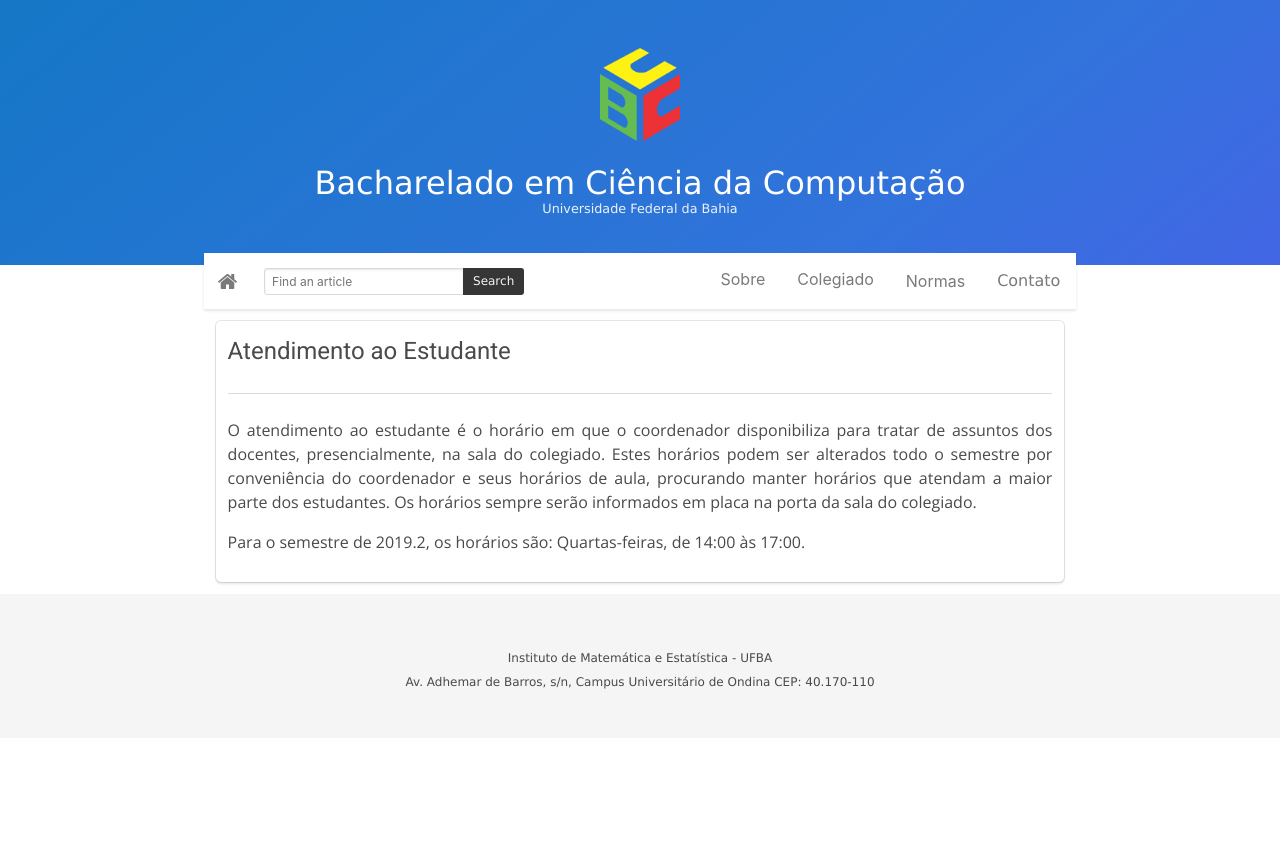
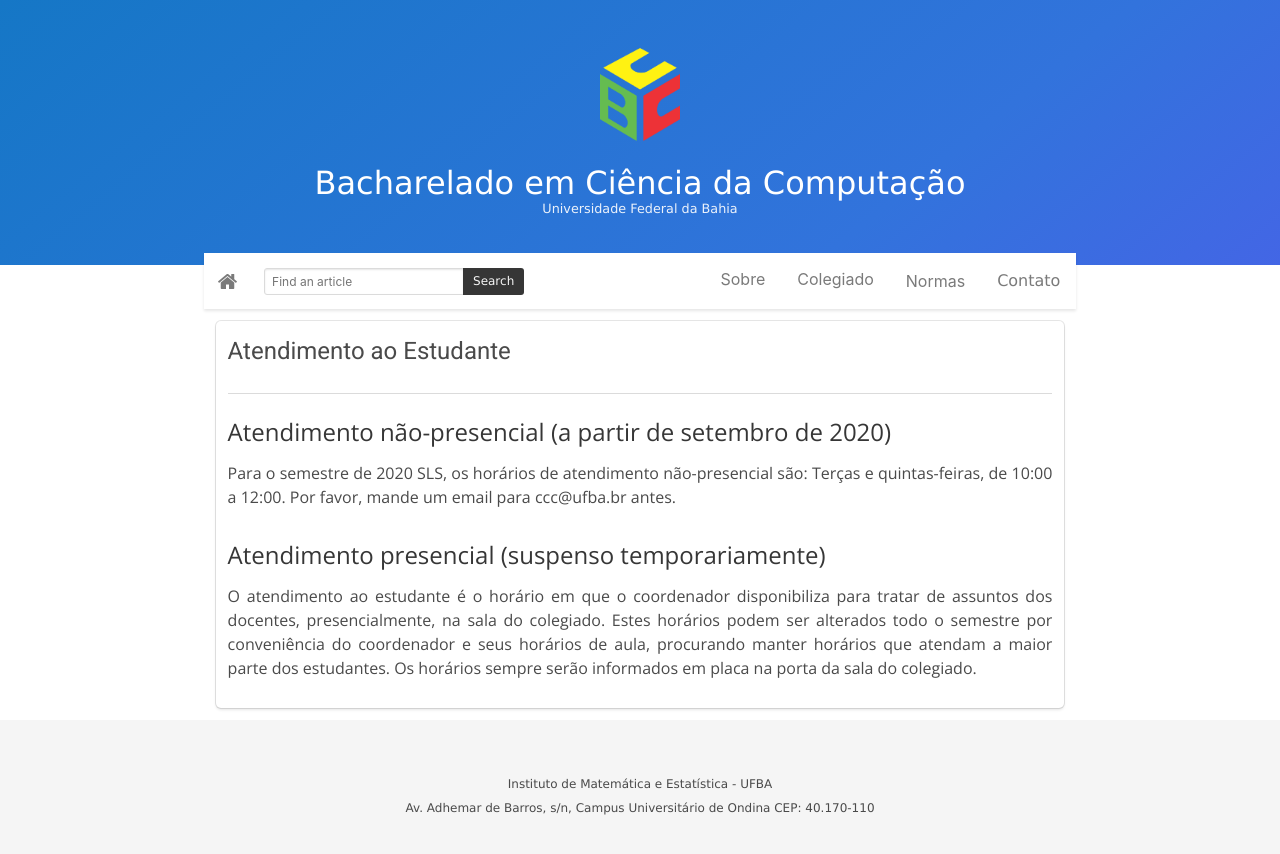
Before and after one commit to bcc-ufba/bcc-ufba.github.io, a Jekyll site: the page built from atendimento.markdown, in a window 1280 px wide. Shown: the top 854 px of the page. Built offline with Jekyll 4.4.1, drawn with Linux system fonts in a browser that asks for light colours.

Commit message:
Atualizando informação pós covid19
Atualizando informação sobre atendimento não presencial.

```diff
--- a/atendimento.markdown
+++ b/atendimento.markdown
@@ -3,9 +3,11 @@
 title: Atendimento ao Estudante
 ---
 
+### Atendimento não-presencial (a partir de setembro de 2020)
 
+Para o semestre de 2020 SLS, os horários de atendimento não-presencial são: Terças e quintas-feiras, de 10:00 a 12:00. Por favor, mande um email para ccc@ufba.br antes.
+
+### Atendimento presencial (suspenso temporariamente)
 
 O atendimento ao estudante é o horário em que o coordenador disponibiliza para tratar de assuntos dos docentes, presencialmente, na sala do colegiado. Estes horários podem ser alterados todo o semestre por conveniência do coordenador e seus horários de aula, procurando manter horários que atendam a maior parte dos estudantes.
 Os horários sempre serão informados em placa na porta da sala do colegiado.
-
-Para o semestre de 2019.2, os horários são: Quartas-feiras, de 14:00 às 17:00.
```
